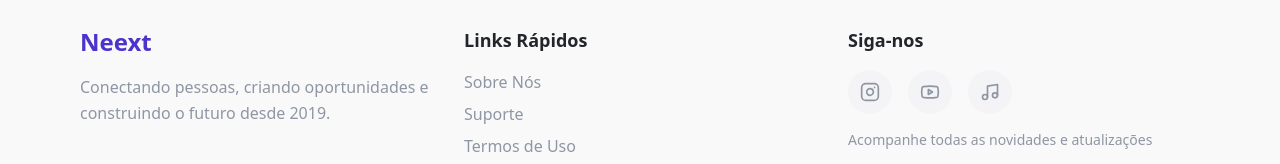
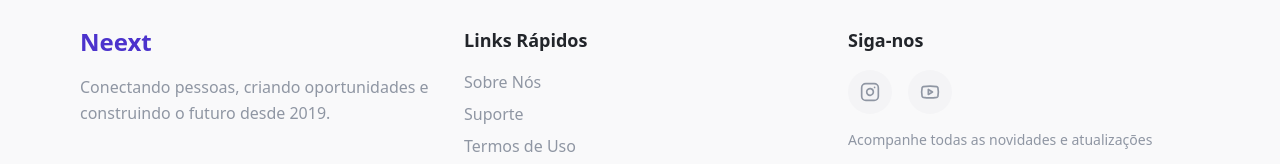
Before and after one commit to fl4shorg/neextltdasiteofc, a React (Vite) app: page / in a window 1280 px wide. Shown: the part 6372-6536 px from the top of the page. Built offline with nearby package versions, Linux system fonts and the light colour scheme.

Commit message:
Update footer social links
Update YouTube and Instagram links in the footer. Remove the TikTok link.

```diff
--- a/src/components/Footer.tsx
+++ b/src/components/Footer.tsx
@@ -1,24 +1,18 @@
-import { Instagram, Youtube, Music } from "lucide-react";
+import { Instagram, Youtube } from "lucide-react";
 
 const Footer = () => {
   const socialLinks = [
     {
       name: "Instagram",
       icon: Instagram,
-      url: "https://instagram.com/neext",
+      url: "https://www.instagram.com/neet.tk?igsh=Z3Qyd3hqMTJtcWZ4",
       color: "hover:text-pink-500"
     },
     {
       name: "YouTube",
       icon: Youtube,
-      url: "https://youtube.com/@neext",
+      url: "https://youtube.com/@neetkofc?si=2HLapCXSxJQHIvRA",
       color: "hover:text-red-500"
-    },
-    {
-      name: "TikTok",
-      icon: Music,
-      url: "https://tiktok.com/@neext",
-      color: "hover:text-slate-900 dark:hover:text-white"
     }
   ];
 
```
